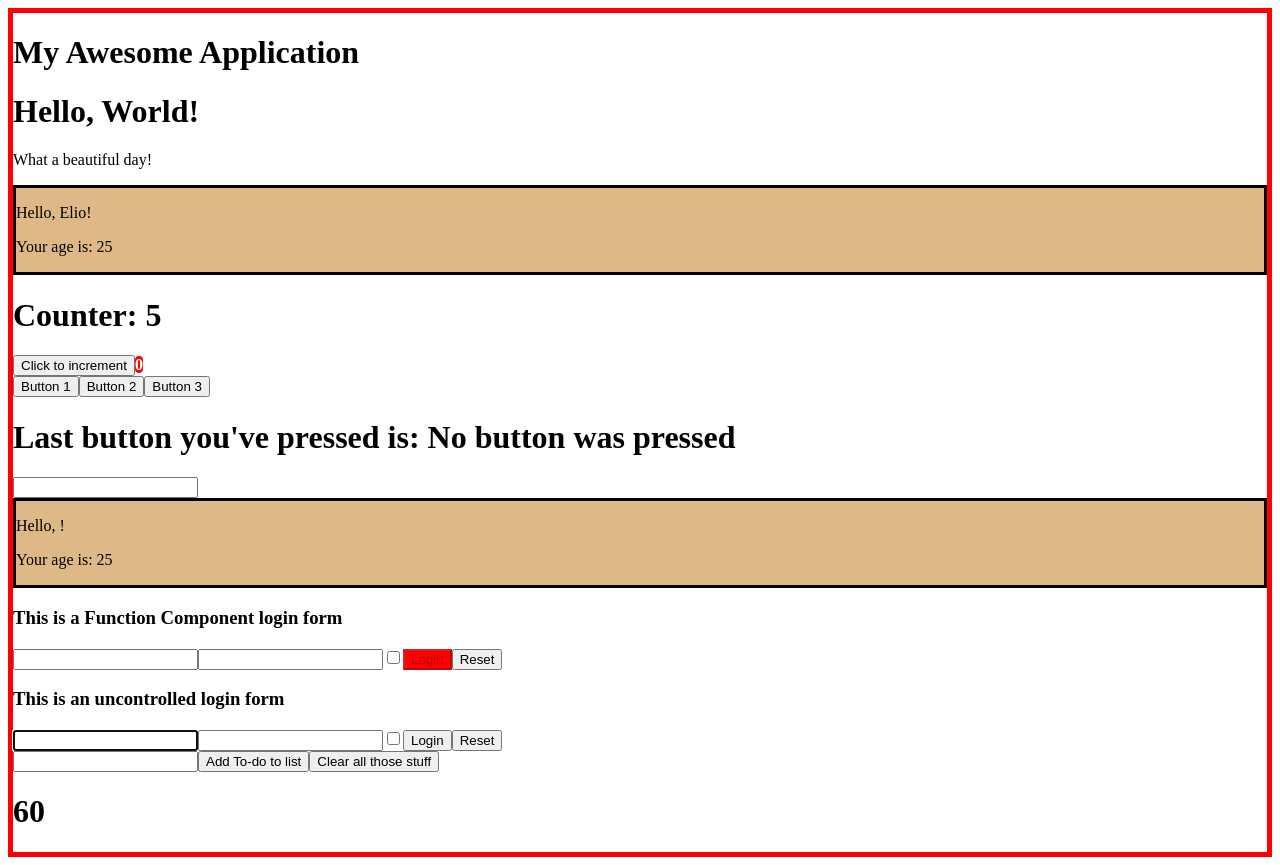
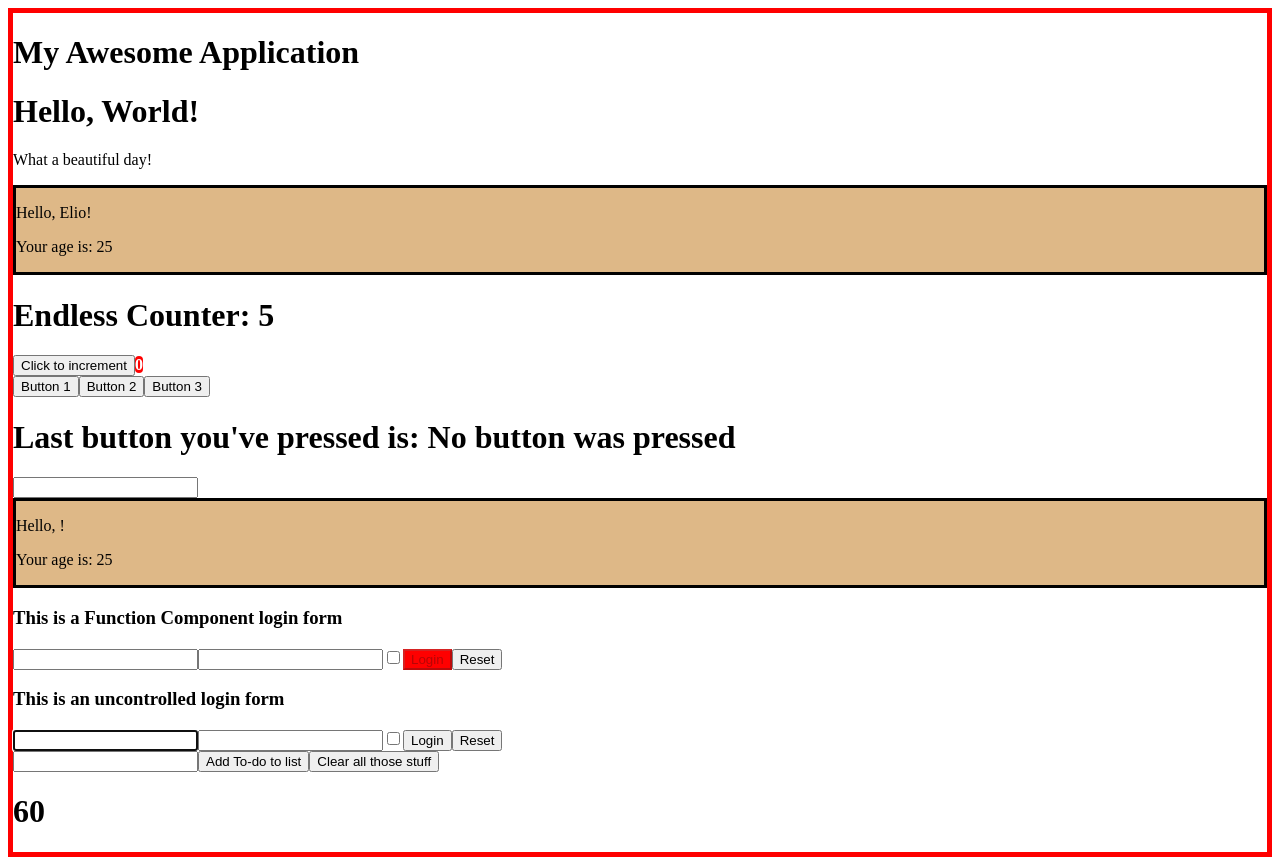
Before and after one commit to pincopops/react-exercises, a React (Create React App) app: page / in a window 1280 px wide. Built offline with nearby package versions, Linux system fonts and the light colour scheme.

Commit message:
Completamento useEffect-02.

```diff
--- a/src/App.js
+++ b/src/App.js
@@ -33,7 +33,7 @@ export class App extends React.Component {
             <Container title="My Awesome Application">
                 <Hello />
                 <Welcome username="Elio"/>
-                <Counter initialStateValue={0} incrementedBy={1} updateTime={1000} />
+                <Counter />
                 <ClickCounter onCounterChange={(counter) => {counter === 1 ? console.log(`You've clicked ${counter} time`) : console.log(`You've clicked ${counter} times`)}}/>
                 <ClickTracker />
                 <InteractiveWelcome />
--- a/src/Counter.js
+++ b/src/Counter.js
@@ -1,31 +1,51 @@
 import React from "react";
 import { CounterDisplay } from "./CounterDisplay";
+import { useState, useEffect } from "react";
 
-export class Counter extends React.Component{
+export function Counter (){
+    const [counter, setCounter] = useState(0)
 
-    state = {
-        count: this.props.initialStateValue,
-    }
+    useEffect(() => {
+        const interval = setInterval(() => {
+          setCounter(counter + 1);
+        }, 1000);
 
-    //no, possiamo anche omettere il costruttore
-    // constructor(props){
-    //     super(props)
-    // }
+        return () => {
+          clearInterval(interval);
+        };
+    });
 
-    componentDidMount(){
-        setInterval(() => {
-            this.setState((state) => {
-                return{
-                    count: state.count + this.props.incrementedBy,
-                }
-            })
-        }, this.props.updateTime)
-    }
+    return (
+        <div>
+            <h1>Endless Counter: {counter}</h1>
+        </div>
+    )
+}
+// export class Counter extends React.Component{
 
-    render(){
-        return <div>
-            <CounterDisplay count={this.state.count}/>
-        </div>
-    }
+//     state = {
+//         count: this.props.initialStateValue,
+//     }
 
-}
+     //no, possiamo anche omettere il costruttore
+     // constructor(props){
+     //     super(props)
+     // }
+
+//     componentDidMount(){
+//         setInterval(() => {
+//             this.setState((state) => {
+//                 return{
+//                     count: state.count + this.props.incrementedBy,
+//                 }
+//             })
+//         }, this.props.updateTime)
+//     }
+
+//     render(){
+//         return <div>
+//             <CounterDisplay count={this.state.count}/>
+//         </div>
+//     }
+
+// }
```
